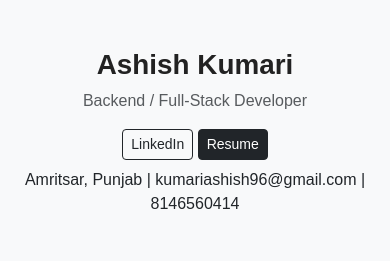
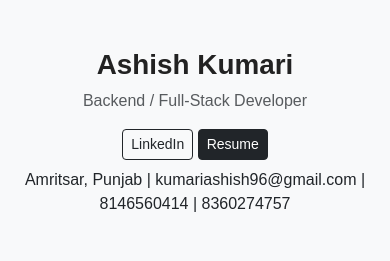
Before and after one commit to ashish-542/ashish-projects, a plain HTML site: page index.html in a window 390 px wide. Shown: the top 261 px of the page. Drawn offline with nearby package versions, Linux system fonts and the light colour scheme.

Commit message:
Add files via upload
Added alternate mobile no.

```diff
--- a/index.html
+++ b/index.html
@@ -17,7 +17,7 @@
     <p class="text-muted">Backend / Full-Stack Developer</p>
     <a href="https://linkedin.com/in/ashishkumari" target="_blank" class="btn btn-outline-dark btn-sm">LinkedIn</a>
     <a href="https://docs.google.com/document/d/1xJ-yoPW_ePK6BL-5selTIiNM8Vn8gYEN6woVmsr64Og/edit?usp=sharing" target="_blank" class="btn btn-dark btn-sm">Resume</a>
-    <p class="mt-2">Amritsar, Punjab | kumariashish96@gmail.com | 8146560414</p>
+    <p class="mt-2">Amritsar, Punjab | kumariashish96@gmail.com | 8146560414 | 8360274757</p>
   </div>
 
   <!-- Projects -->
```
